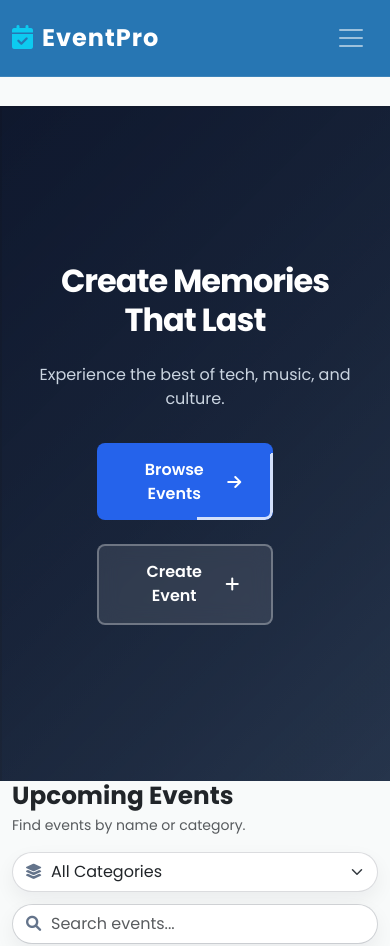
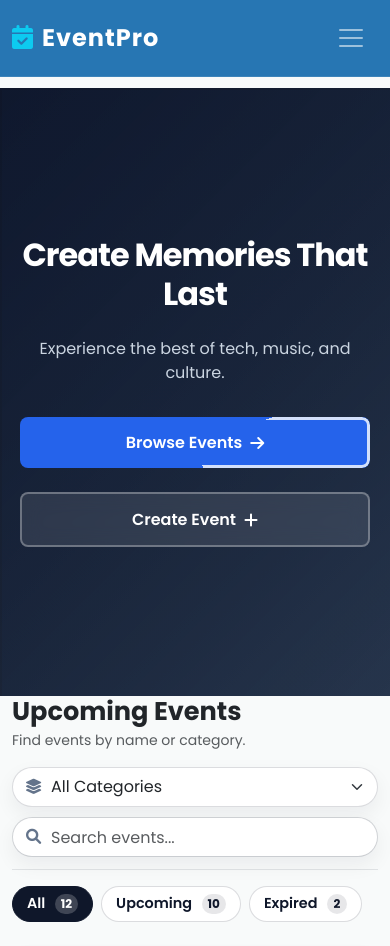
Before and after one commit to akashbhatta/Event-Management-System, a Flask app: page / in a window 390 px wide. Shown: the top 946 px of the page. Run offline with Flask 3, Linux system fonts and the light colour scheme; data comes from the database, SQL or seed files in the repository.

Commit message:
Feat: Made responsive

```diff
--- a/FrontEnd/static/CSS/style.css
+++ b/FrontEnd/static/CSS/style.css
@@ -1,9 +1,13 @@
 @import url('https://fonts.googleapis.com/css2?family=Poppins:wght@300;400;500;600;700&display=swap');
+
+:root {
+    --nav-height: 90px;
+}
 
 body {
     font-family: 'Poppins', sans-serif;
     background-color: #f4f7f68c;
-    padding-top: 80px;
+    padding-top: var(--nav-height);
 }
 *{
     scroll-behavior: smooth !important;
@@ -11,6 +15,12 @@ body {
 
 html {
     scroll-behavior: smooth !important;
+}
+
+img,
+video {
+    max-width: 100%;
+    height: auto;
 }
 .navbar {
     background: rgba(16, 104, 171, 0.9) !important;
@@ -48,13 +58,17 @@ html {
 }
 
 @media (max-width: 991px) {
+    :root {
+        --nav-height: 80px;
+    }
+
     .navbar-collapse {
         position: fixed;
         top: 0;
         right: 0;
 
-        width: 40%;
-        height: 80vh;
+        width: min(82vw, 360px);
+        height: 100vh;
 
         background-color: rgb(49, 70, 105);
         padding: 30px 20px;
@@ -97,8 +111,19 @@ html {
     }
 }
 
+@media (max-width: 575px) {
+    :root {
+        --nav-height: 72px;
+    }
+
+    .navbar-collapse {
+        width: 100vw;
+        border-radius: 0;
+    }
+}
+
 .hero-section {
-    height: 70vh;
+    min-height: 70vh;
     background: linear-gradient(135deg, #0f172a 0%, #1e293b 50%, #334155 100%);
     display: flex;
     align-items: center;
@@ -291,7 +316,7 @@ html {
 }
 @media (max-width: 768px) {
     .hero-section {
-        height: 80vh;
+        min-height: 80vh;
     }
 
     .hero-title {
@@ -306,13 +331,14 @@ html {
     .hero-buttons {
         flex-direction: column;
         gap: 1.5rem;
-        width: 60%;
+        width: 100%;
+        align-items: center;
 
     }
 
     .btn-primary-hero,
     .btn-secondary-hero {
-        width: 90%;
+        width: min(320px, 90%);
         padding: 0.9rem 2rem;
         font-size: 1rem;
     }
@@ -325,6 +351,16 @@ html {
 
     .hero-subtitle {
         font-size: 1rem;
+    }
+
+    .hero-content {
+        padding: 1.25rem;
+    }
+
+    .btn-primary-hero,
+    .btn-secondary-hero {
+        width: 100%;
+        padding: 0.85rem 1.5rem;
     }
 }
 
@@ -524,3 +560,121 @@ footer li a:hover {
 #noResults {
     animation: fadeIn 0.5s ease;
 }
+
+.pagination-controls {
+    gap: 12px;
+    flex-wrap: wrap;
+}
+
+.event-detail-hero img {
+    object-fit: cover;
+}
+
+.dashboard-header {
+    gap: 16px;
+}
+
+.dashboard-panel .dashboard-event .d-flex {
+    flex-wrap: wrap;
+    gap: 12px;
+}
+
+.dashboard-panel .dashboard-event .btn {
+    white-space: nowrap;
+}
+
+.contact-card .contact-info,
+.contact-card .contact-form {
+    min-height: 100%;
+}
+
+@media (max-width: 991px) {
+    .card-img-top {
+        height: 180px;
+    }
+
+    .events-header h2 {
+        font-size: 1.6rem;
+    }
+
+    .event-detail-body {
+        padding: 2.5rem !important;
+    }
+}
+
+@media (max-width: 768px) {
+    .events-header {
+        gap: 16px;
+    }
+
+    .pagination-controls {
+        flex-direction: column;
+    }
+
+    .dashboard-header {
+        text-align: center;
+    }
+
+    .dashboard-header .col-auto,
+    .dashboard-header .col {
+        width: 100%;
+    }
+
+    .dashboard-header .btn {
+        width: 100%;
+    }
+
+    .dashboard-panel .dashboard-event img {
+        width: 52px !important;
+        height: 52px !important;
+    }
+
+    .dashboard-panel .dashboard-event .d-flex {
+        align-items: flex-start;
+    }
+
+    .dashboard-panel .dashboard-event .btn {
+        width: 100%;
+    }
+
+    .contact-card .contact-info,
+    .contact-card .contact-form {
+        padding: 2rem !important;
+        text-align: center;
+    }
+
+    .contact-card .contact-info .d-flex {
+        justify-content: center;
+    }
+
+    .contact-card .contact-info .d-flex span {
+        text-align: left;
+    }
+}
+
+@media (max-width: 576px) {
+    .card-img-top {
+        height: 165px;
+    }
+
+    .hero-section {
+        min-height: 72vh;
+    }
+
+    .event-detail-hero {
+        height: 220px !important;
+    }
+
+    .event-detail-body {
+        padding: 1.75rem !important;
+    }
+
+    .contact-card .contact-info,
+    .contact-card .contact-form {
+        padding: 1.5rem !important;
+    }
+
+    .events-controls {
+        gap: 10px;
+    }
+}
--- a/FrontEnd/templates/base.html
+++ b/FrontEnd/templates/base.html
@@ -15,11 +15,6 @@
     <!-- FontAwesome -->
     <link rel="stylesheet" href="https://cdnjs.cloudflare.com/ajax/libs/font-awesome/6.0.0/css/all.min.css">
 
-    <style>
-        body {
-            padding-top: 90px;
-        }
-    </style>
 </head>
 
 <body class="d-flex flex-column min-vh-100">
--- a/FrontEnd/templates/contact.html
+++ b/FrontEnd/templates/contact.html
@@ -10,10 +10,10 @@
 <div class="container mb-5">
     <div class="row justify-content-center">
         <div class="col-md-10">
-            <div class="card shadow border-0 overflow-hidden">
+            <div class="card shadow border-0 overflow-hidden contact-card">
                 <div class="row g-0">
                     <!-- Contact Info Column -->
-                    <div class="col-md-5 bg-primary text-white p-5 d-flex flex-column justify-content-center">
+                    <div class="col-md-5 bg-primary text-white p-5 d-flex flex-column justify-content-center contact-info">
                         <h3 class="fw-bold mb-4">Contact Info</h3>
 
                         <div class="mb-4 d-flex align-items-center">
@@ -37,7 +37,7 @@
                     </div>
 
                     <!-- Form Column (Visual Only) -->
-                    <div class="col-md-7 p-5">
+                    <div class="col-md-7 p-5 contact-form">
                         <h3 class="fw-bold mb-4 text-dark">Send a Message</h3>
                         <form>
                             <div class="mb-3">
--- a/FrontEnd/templates/event_details.html
+++ b/FrontEnd/templates/event_details.html
@@ -6,8 +6,8 @@
         <i class="fas fa-arrow-left"></i> Back
     </a>
 
-    <div class="card shadow-lg border-0 overflow-hidden">
-        <div class="position-relative" style="height: 300px; background-color: #2c3e50;">
+    <div class="card shadow-lg border-0 overflow-hidden event-detail-card">
+        <div class="position-relative event-detail-hero" style="height: 300px; background-color: #2c3e50;">
             <img src="{{ event.image_url }}" class="w-100 h-100" style="object-fit: cover; opacity: 0.8;"
                 onerror="this.src='https://placehold.co/1200x600?text=Event+Image';">
 
@@ -18,7 +18,7 @@
             </div>
         </div>
 
-        <div class="card-body p-5">
+        <div class="card-body p-5 event-detail-body">
             <div class="row">
                 <div class="col-md-8">
                     <h4 class="fw-bold text-primary">About this Event</h4>
```
Also changed, not shown: FrontEnd/templates/dashboard.html (+5 -5 lines).
